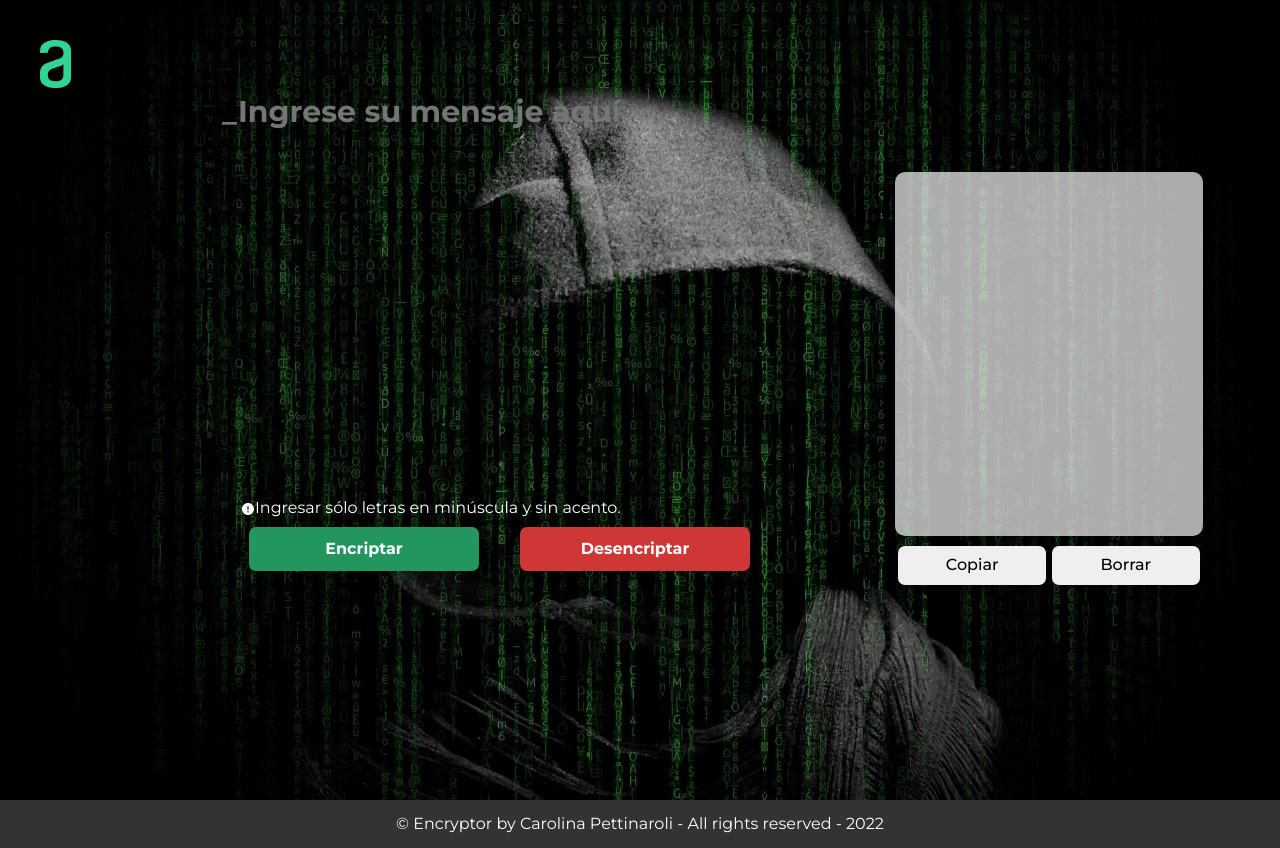
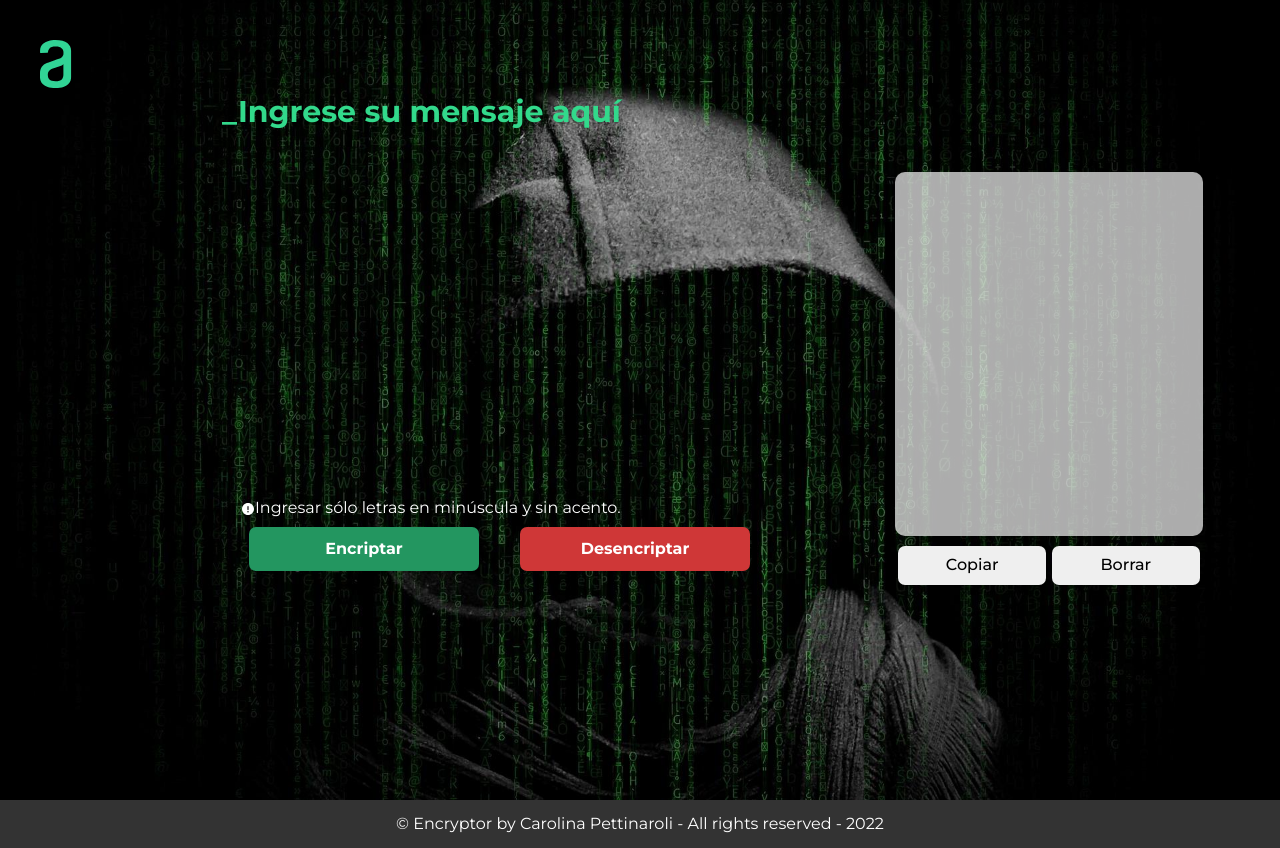
Before and after one commit to Carissnm/Challenge-Encriptador, a plain HTML site: page index.html in a window 1280 px wide. Drawn offline with Linux system fonts and the light colour scheme.

Commit message:
cambio color de placeholder en textarea

```diff
--- a/styles/encriptador.css
+++ b/styles/encriptador.css
@@ -40,6 +40,10 @@ textarea {
     margin-left: 0;
     margin-right: 0;
     width: 100%;
+}
+
+textarea::placeholder {
+    color: #32D98B;
 }
 
 .borde-rojo {
```
